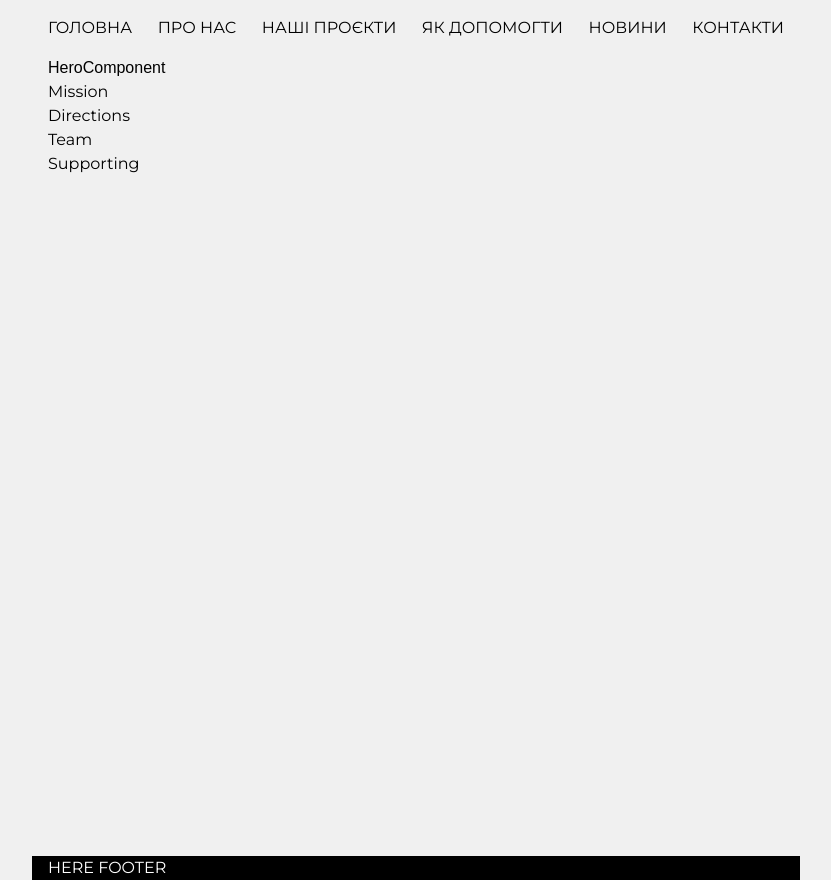
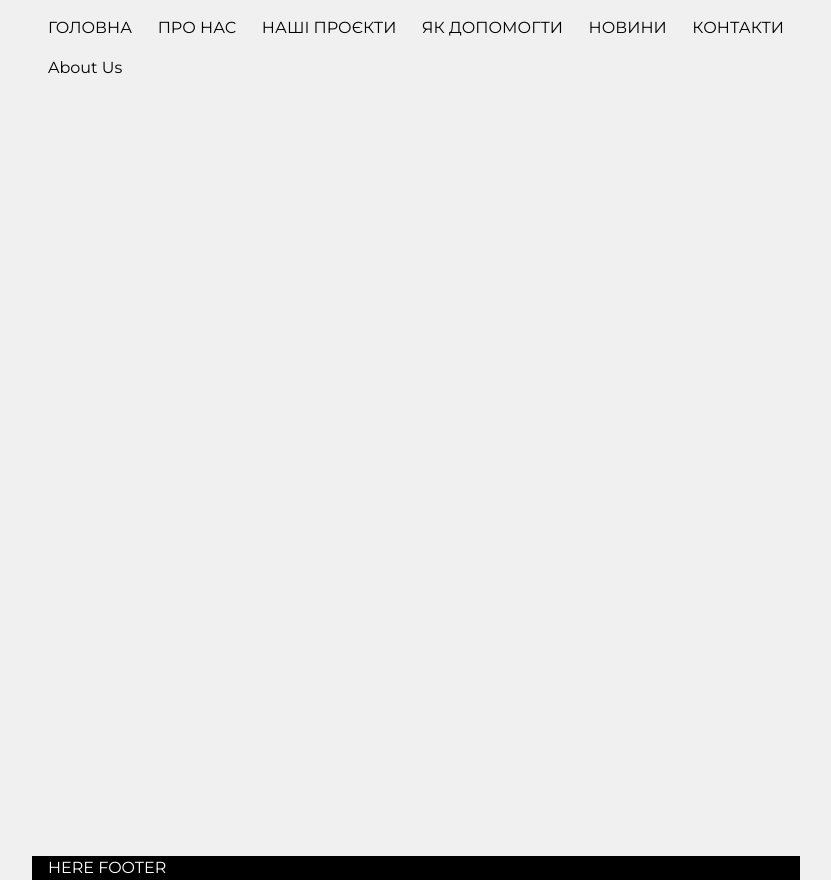
Before and after one commit to baza-trainee/peaceful-warrior-foundation, a Next.js app: page /about in a window 1280 px wide. Shown: the whole page, without its empty margins (224-1055 px from the left). Built offline with nearby package versions, Linux system fonts and the light colour scheme; a web font is replaced by a local one.

Commit message:
change about -> home

```diff
--- a/src/app/about/page.tsx
+++ b/src/app/about/page.tsx
@@ -1,20 +1,7 @@
-import Directions from '@/sections/about/Directions/Directions';
-import Hero from '@/sections/about/Hero/Hero';
-import Mission from '@/sections/about/Mission/Mission';
-import SupportUs from '@/sections/about/SupportUs/SupportUs';
-import Team from '@/sections/about/Team/Team';
 import React from 'react';
 
 export interface PageProps {}
 
 export default function Page({}: PageProps) {
-  return (
-    <div>
-      <Hero /> {/* ? */}
-      <Mission /> {/* ? */}
-      <Directions /> {/*  Віка */}
-      <Team /> {/*  Влад */}
-      <SupportUs /> {/*  Ганна */}
-    </div>
-  );
+  return <div>About Us</div>;
 }
--- a/src/app/page.tsx
+++ b/src/app/page.tsx
@@ -1,7 +1,18 @@
+import Directions from '@/sections/about/Directions/Directions';
+import Hero from '@/sections/about/Hero/Hero';
+import Mission from '@/sections/about/Mission/Mission';
+import SupportUs from '@/sections/about/SupportUs/SupportUs';
+import Team from '@/sections/about/Team/Team';
+
 export default function Home() {
   return (
     <>
       <h1>Home Page</h1>
+      <Hero /> {/* ? */}
+      <Mission /> {/* ? */}
+      <Directions /> {/*  Віка */}
+      <Team /> {/*  Влад */}
+      <SupportUs /> {/*  Ганна */}
     </>
   );
 }
```
